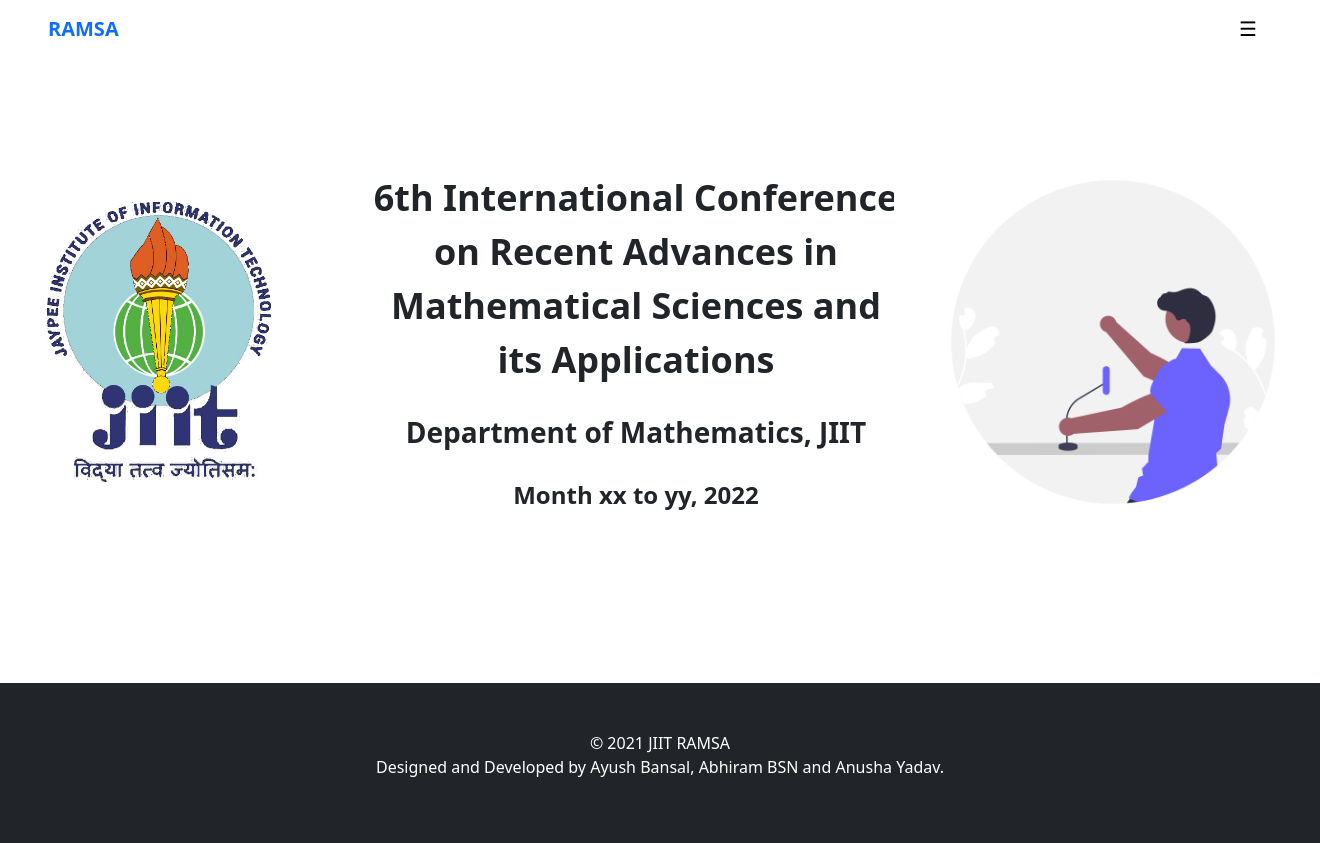
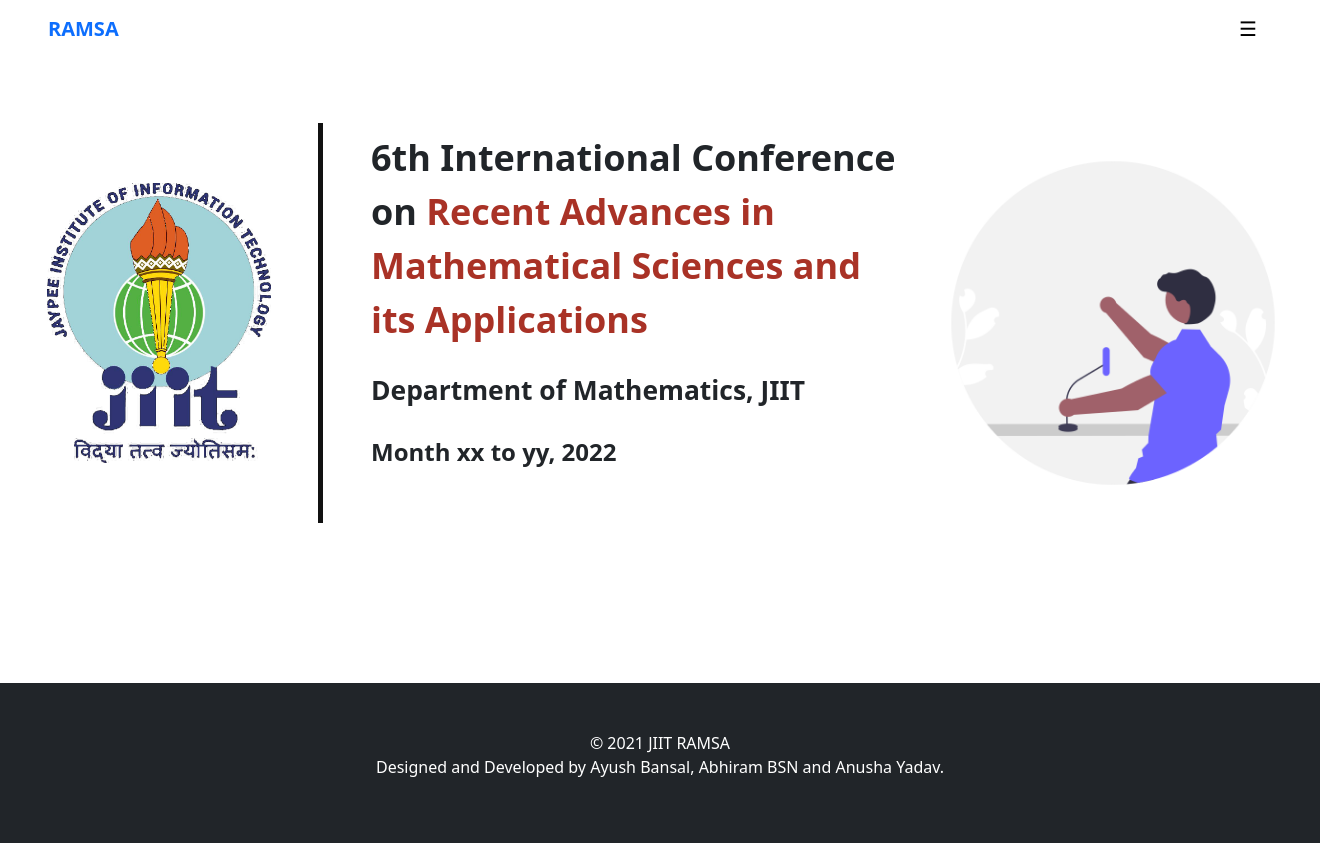
Before and after one commit to ayushb2002/ramsa, a PHP site: page / in a window 1320 px wide; the page is wider, and only the part inside the window is pictured. Run offline with PHP 8.4, Linux system fonts and the light colour scheme.

Commit message:
style updated

```diff
--- a/css/style.css
+++ b/css/style.css
@@ -67,7 +67,7 @@ body {
   }
 
   .hero-subhead-1 {
-    font-size: 1.75rem;
+    font-size: 1.65rem;
   }
 
   .hero-subhead-2 {
@@ -92,8 +92,8 @@ body {
 .sidepanel a {
   padding: 8px 8px 8px 32px;
   text-decoration: none;
-  font-size: 25px;
-  color: #818181;
+  font-size: 20px;
+  color: white;
   display: flex;
   flex-direction: column;
   transition: 0.3s;
@@ -101,7 +101,7 @@ body {
 
 /* When you mouse over the navigation links, change their color */
 .sidepanel a:hover {
-  color: #f1f1f1;
+  color: #A93226;
 }
 
 /* Position and style the close button (top right corner) */
@@ -110,7 +110,8 @@ body {
   top: 0;
   left: 0;
   font-size: 36px;
-  margin-left: 50px;
+  text-align: right;
+  padding-right: 30px;
 }
 
 /* Style the button that is used to open the sidepanel */
@@ -131,3 +132,14 @@ body {
     transition-duration: 200ms;
     transition-timing-function: cubic-bezier(0.4, 0, 0.2, 1);
 }
+
+.borderLine {
+  border-left-style: solid;
+  border-width: thick;
+  border-color: #111;
+}
+
+
+.redHead {
+  color: #A93226;
+}
--- a/index.php
+++ b/index.php
@@ -20,8 +20,8 @@
                     <div class="col-3 d-flex justify-content-center hero-img-container">
                         <img src="img/jiit_logo.png" alt="conference-vector" class="hero-img-jiit">
                     </div>
-                    <div class="col-6 text-center p-5">
-                    <span class="hero-head fw-bold">6th International Conference on Recent Advances in Mathematical Sciences and its Applications</span>
+                    <div class="col-6 text-left px-5 py-2 borderLine">
+                    <span class="hero-head fw-bold">6th International Conference on <span class="redHead">Recent Advances in Mathematical Sciences and its Applications</span> </span>
                     <br><br>
                     <span class="hero-subhead-1 fw-bold">Department of Mathematics, JIIT</span>
                     <br><br>
```
